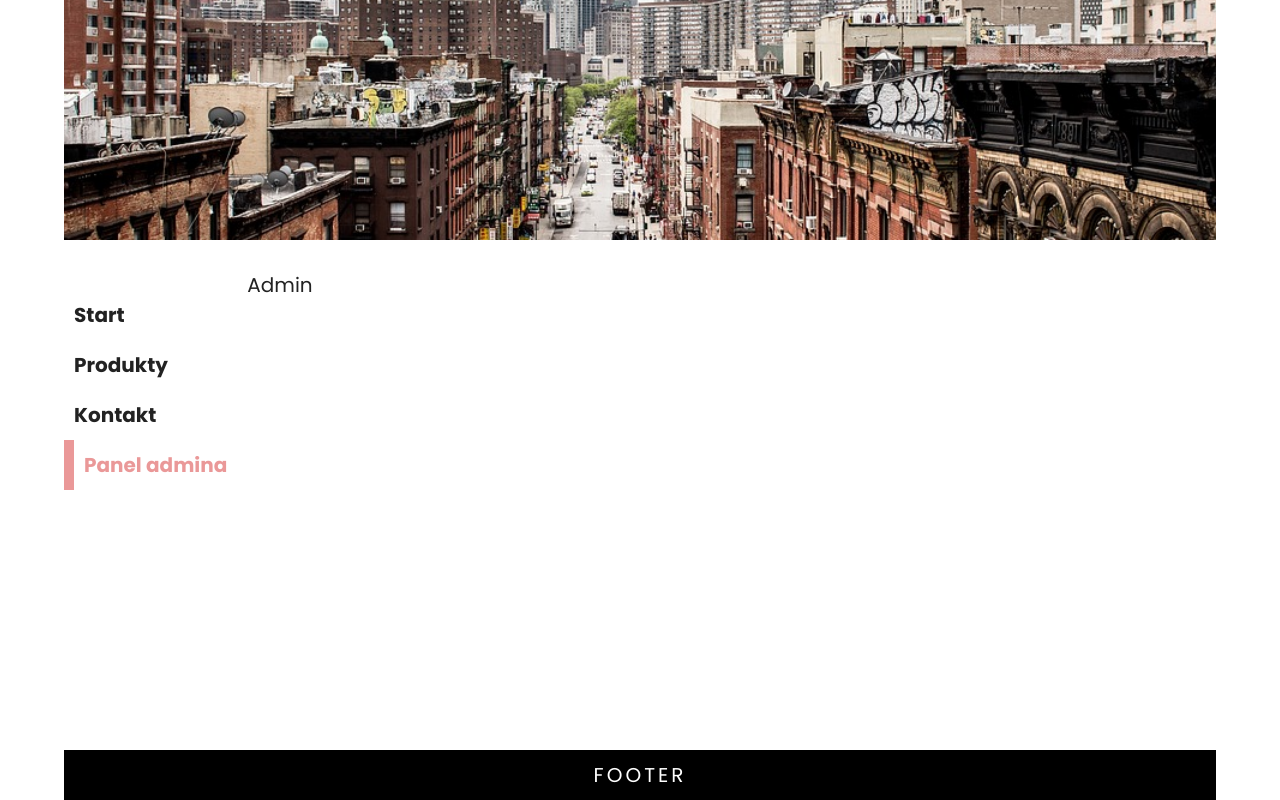
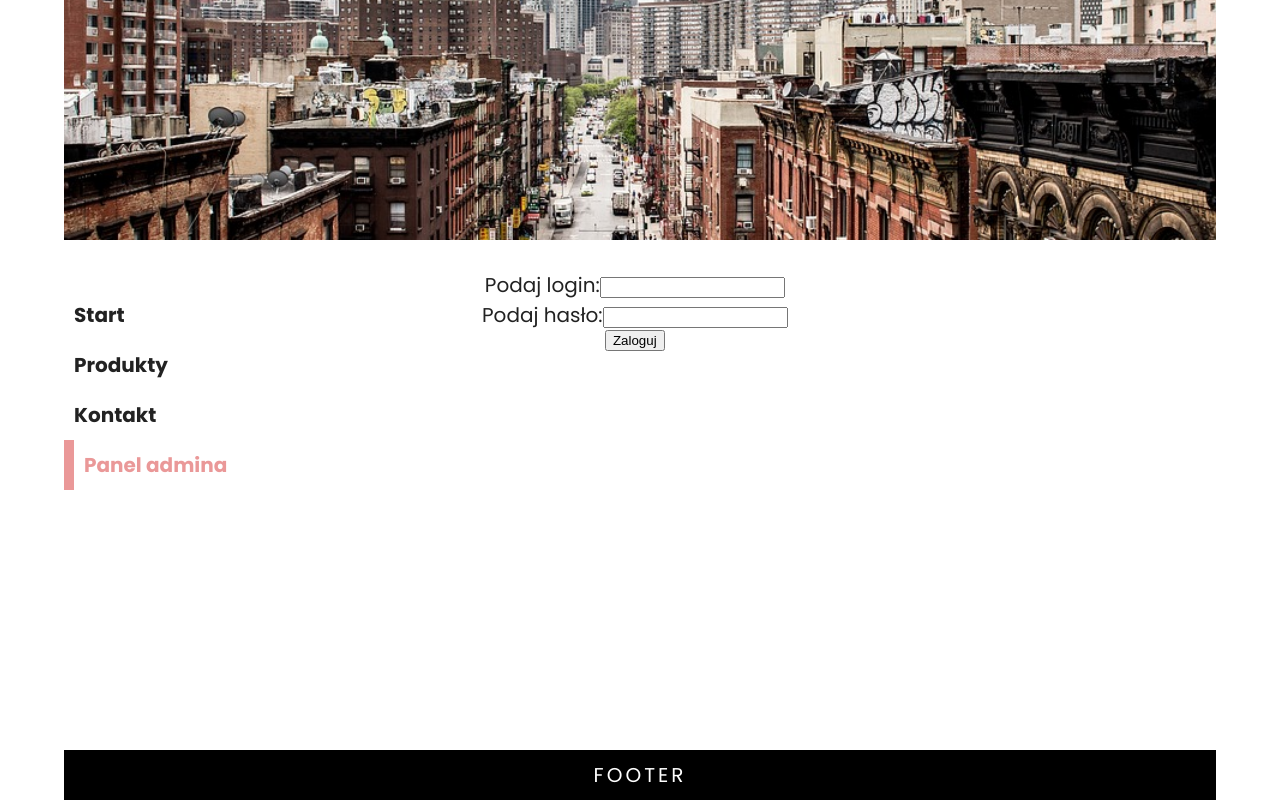
Before and after one commit to kuku4G/SPA_Router, a React (Create React App) app: page /admin in a window 1280 px wide. Built offline with nearby package versions, Linux system fonts and the light colour scheme.

Commit message:
Add method and input, label to AdminPage

```diff
--- a/src/layouts/App.js
+++ b/src/layouts/App.js
@@ -1,6 +1,6 @@
 import { React, Component } from 'react';
 import '../styles/App.css';
-import { BrowserRouter as Router } from 'react-router-dom';
+import { BrowserRouter as Router, Routes, Route } from 'react-router-dom';
 import Header from './Header';
 import Navigation from './Navigation';
 import Page from './Page';
--- a/src/layouts/Header.js
+++ b/src/layouts/Header.js
@@ -13,6 +13,7 @@ const Header = () => {
 				<Route path='/products' element={<img src={header2} alt='city' />} />
 				<Route path='/contact' element={<img src={header3} alt='city' />} />
 				<Route path='/admin' element={<img src={header1} alt='city' />} />
+				<Route path='/login' element={<img src={header2} alt='city' />} />
 			</Routes>
 		</div>
 	);
--- a/src/pages/AdminPage.js
+++ b/src/pages/AdminPage.js
@@ -1,9 +1,26 @@
 import React from 'react';
 
-const AdminPage = () => {
-    return (
-        <div>Admin</div>
-     );
-}
+const LoginPage = () => {
+	return (
+		<div
+			style={{
+				display: 'flex',
+				flexDirection: 'column',
+				width: '80%',
+				alignItems: 'center',
+			}}
+		>
+			<label htmlFor=''>
+				Podaj login:
+				<input type='text' />
+			</label>
+			<label htmlFor=''>
+				Podaj hasło:
+				<input type='text' />
+			</label>
+			<button>Zaloguj</button>
+		</div>
+	);
+};
 
-export default AdminPage;
+export default LoginPage;
```
Also changed, not shown: src/layouts/Page.js (+5 -5 lines).
